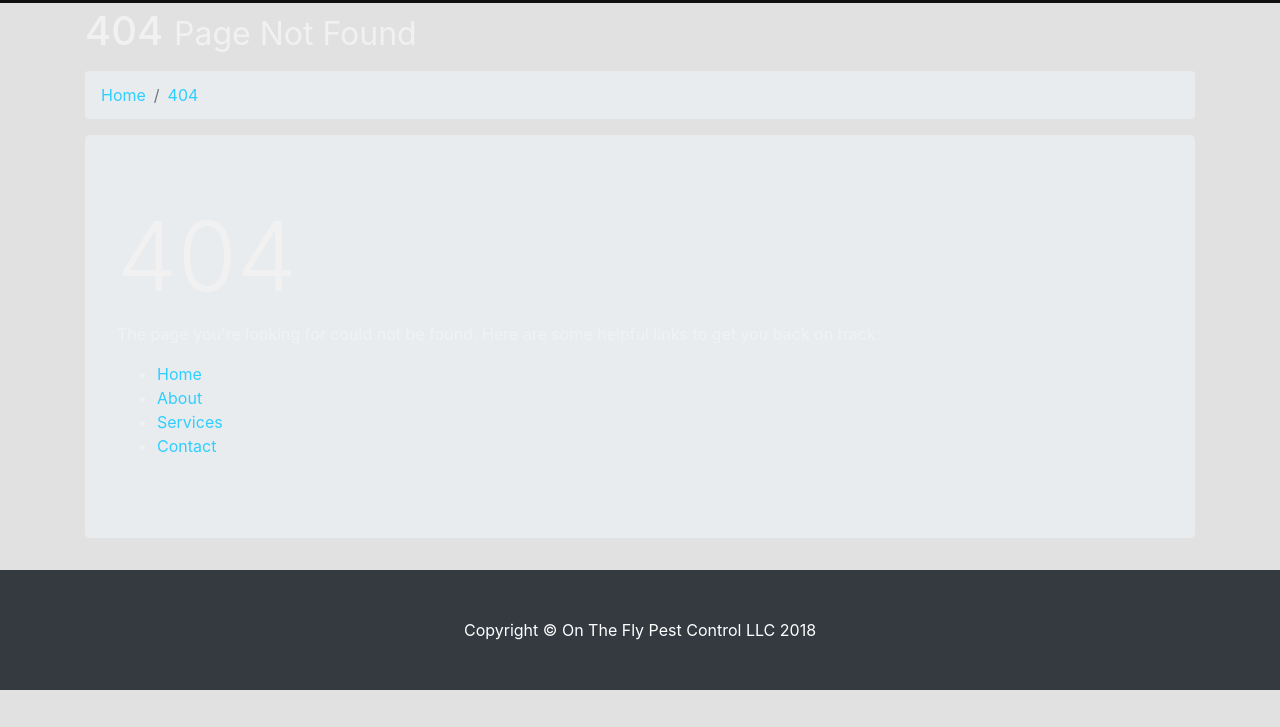
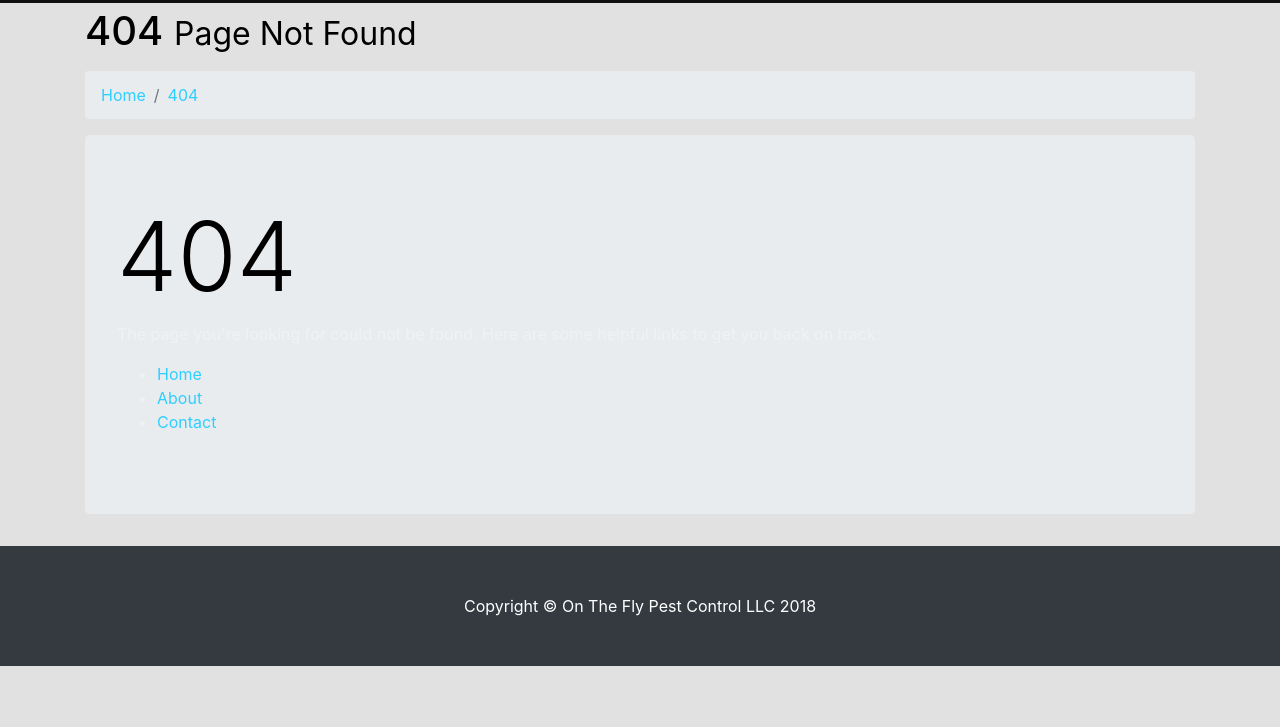
Before and after one commit to malthaczar/otfpc-2018, a website: page 404.html in a window 1280 px wide. Shown: the part 73-800 px from the top of the page. Drawn offline with Linux system fonts and the light colour scheme.

Commit message:
404 page updated, still needs work, but acceptable

```diff
--- a/404.html
+++ b/404.html
@@ -47,7 +47,7 @@
     <div class="container">
 
       <!-- Page Heading/Breadcrumbs -->
-      <h1 class="mt-4 mb-3">404
+      <h1 class="mt-4 mb-3 text-black">404
         <small>Page Not Found</small>
       </h1>
 
@@ -59,7 +59,7 @@
       </ol>
 
       <div class="jumbotron">
-        <h1 class="display-1">404</h1>
+        <h1 class="display-1 text-black">404</h1>
         <p>The page you're looking for could not be found. Here are some helpful links to get you back on track:</p>
         <ul>
           <li>
@@ -67,9 +67,6 @@
           </li>
           <li>
             <a href="about.html">About</a>
-          </li>
-          <li>
-            <a href="services.html">Services</a>
           </li>
           <li>
             <a href="contact.html">Contact</a>
```
